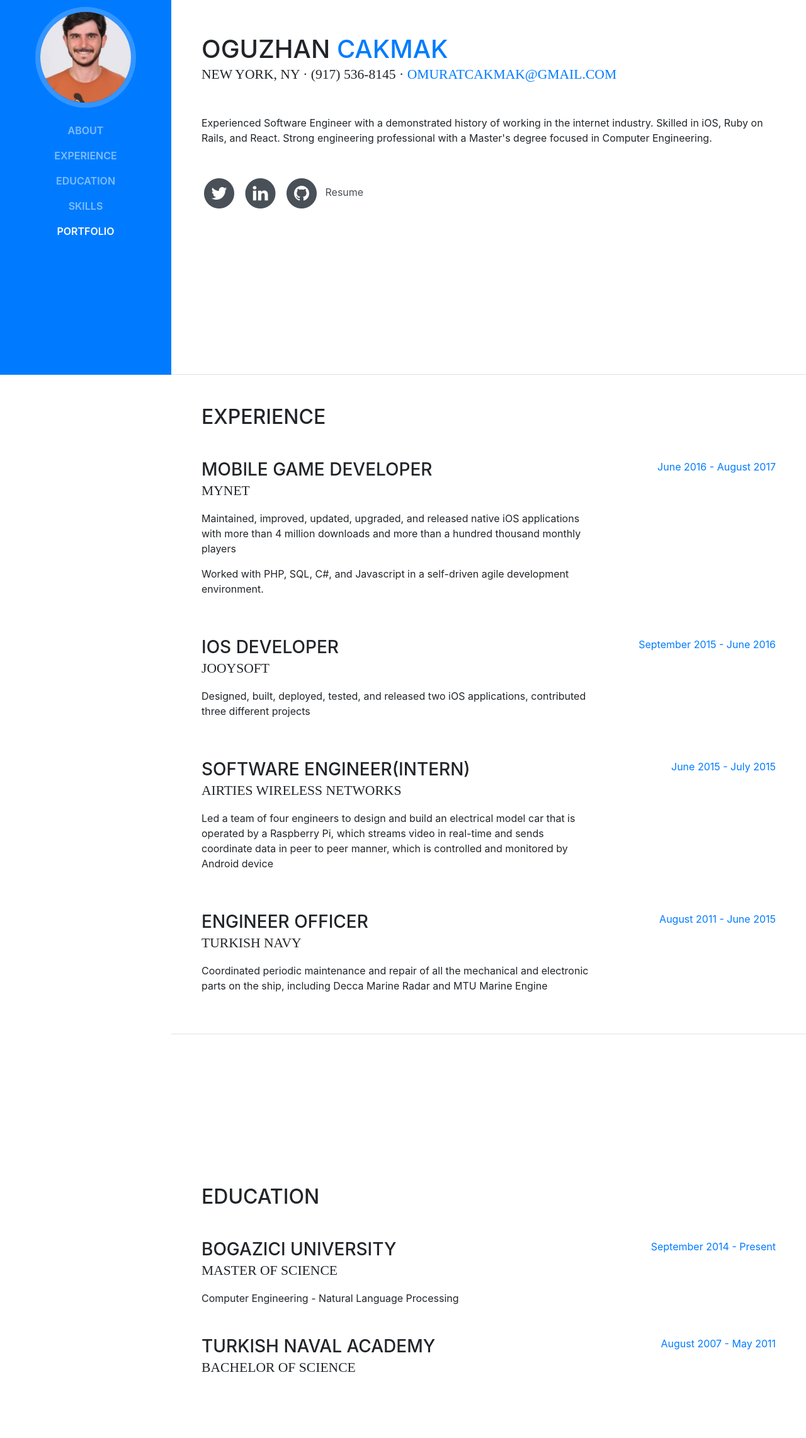
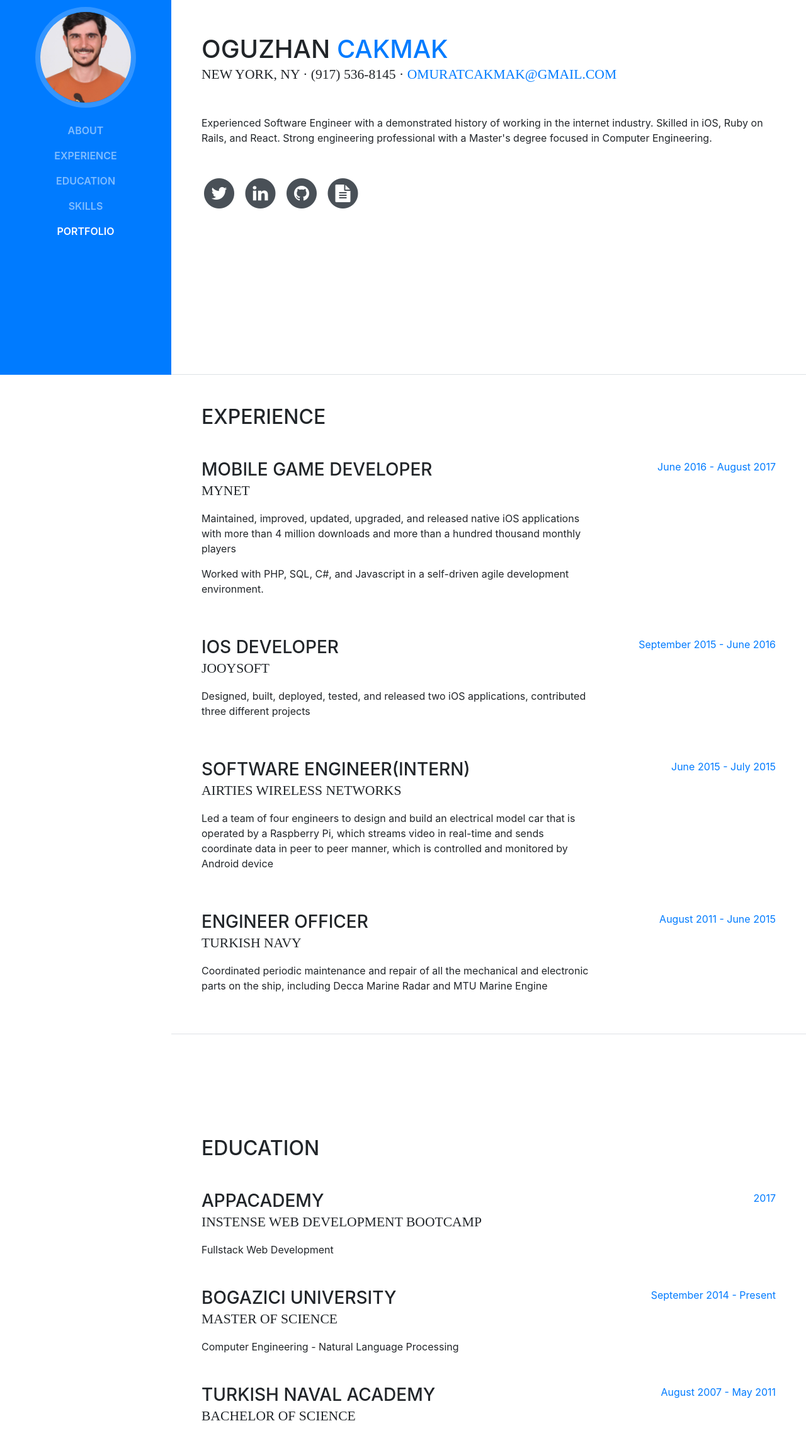
Before and after one commit to muratcakmak/deprecated.muratcakmak.github.io, a website with bundled scripts: page index.html in a window 1280 px wide. Shown: the part 205-2488 px from the top of the page at 63% size. Built offline with nearby package versions, Linux system fonts and the light colour scheme; a web font is replaced by a local one.

Commit message:
Add resume icon

```diff
--- a/index.html
+++ b/index.html
@@ -102,7 +102,10 @@ on Rails, and React. Strong engineering professional with a Master's degree focu
             </li>
             <li class="list-inline-item">
               <a href="content/resume.pdf">
-                Resume
+                <span class="fa-stack fa-lg">
+                <i class="fa fa-circle fa-stack-2x"></i>
+                <i class="fa fa-file-text fa-stack-1x fa-inverse"></i>
+                <span>
               </a>
             </li>
           </ul>
@@ -174,6 +177,17 @@ Engine</p>
       <section class="resume-section p-3 p-lg-5 d-flex flex-column" id="education">
         <div class="my-auto">
           <h2 class="mb-5">Education</h2>
+
+          <div class="resume-item d-flex flex-column flex-md-row mb-5">
+            <div class="resume-content mr-auto">
+              <h3 class="mb-0">AppAcademy</h3>
+              <div class="subheading mb-3">Instense Web Development Bootcamp</div>
+              <div>Fullstack Web Development</div>
+            </div>
+            <div class="resume-date text-md-right">
+              <span class="text-primary">2017</span>
+            </div>
+          </div>
 
           <div class="resume-item d-flex flex-column flex-md-row mb-5">
             <div class="resume-content mr-auto">
```
